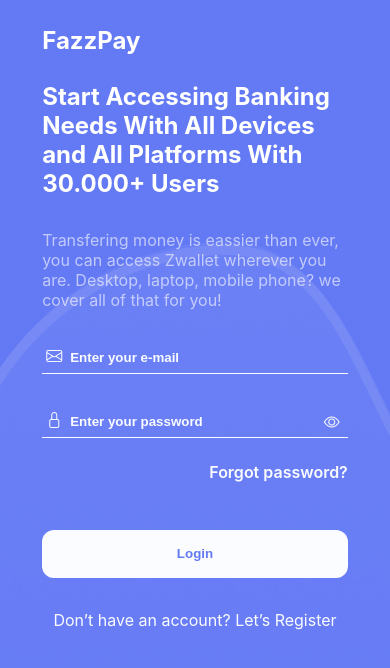
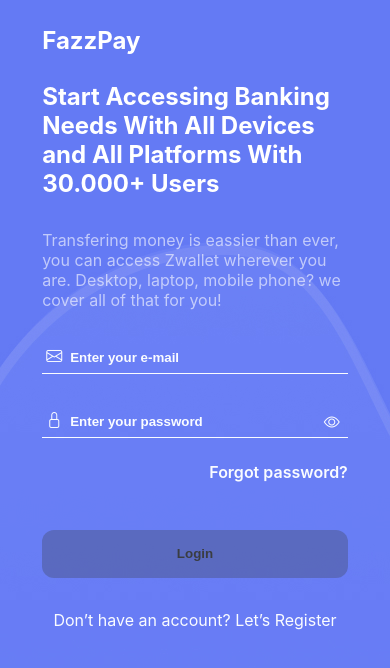
Before and after one commit to mindkeeper/fazz-pay-nextjs, a Next.js app: page /login in a window 390 px wide. Shown: the top 668 px of the page. Built offline with nearby package versions, Linux system fonts and the light colour scheme.

Commit message:
fixing font color on mobile

```diff
--- a/src/common/styles/Login.module.css
+++ b/src/common/styles/Login.module.css
@@ -18,6 +18,7 @@
   width: 100%;
   height: 2rem;
   border: none;
+  color: var(--secondary);
   border-bottom: 1.5px solid var(--secondary);
   background-color: transparent;
   font-weight: 600;
--- a/src/pages/login/index.jsx
+++ b/src/pages/login/index.jsx
@@ -1,4 +1,4 @@
-import React, { useState } from "react";
+import React, { useEffect, useState } from "react";
 import Link from "next/link";
 import { useSelector } from "react-redux";
 import Layout from "src/common/components/LayoutAuth";
@@ -11,14 +11,18 @@
   const [body, setBody] = useState({});
   //   const auth = useSelector((state) => state.auth);
 
-  const checkEmptyForm = () =>
-    body.email && body.password && setEmptyForm(!emptyForm);
-
+  const checkEmptyForm = () => {
+    if (!body.email || !body.password) return setEmptyForm(true);
+    body.email && body.password && setEmptyForm(false);
+  };
   const togglePassword = () => setShowPassword(!showPassword);
 
   const changeHandler = (e) =>
     setBody({ ...body, [e.target.name]: e.target.value });
 
+  useEffect(() => {
+    checkEmptyForm();
+  }, [body]);
   console.log(body);
   return (
     <>
@@ -65,7 +69,11 @@
               Forgot password?
             </Link>
           </div>
-          <button type="submit" className="btn btn-primary">
+          <button
+            type="submit"
+            className="btn btn-primary"
+            disabled={emptyForm}
+          >
             Login
           </button>
           <div className={styles["link-blue"]}>
```
